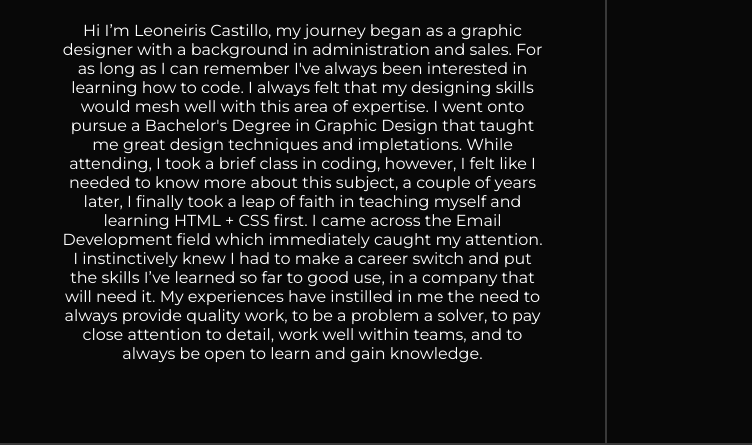
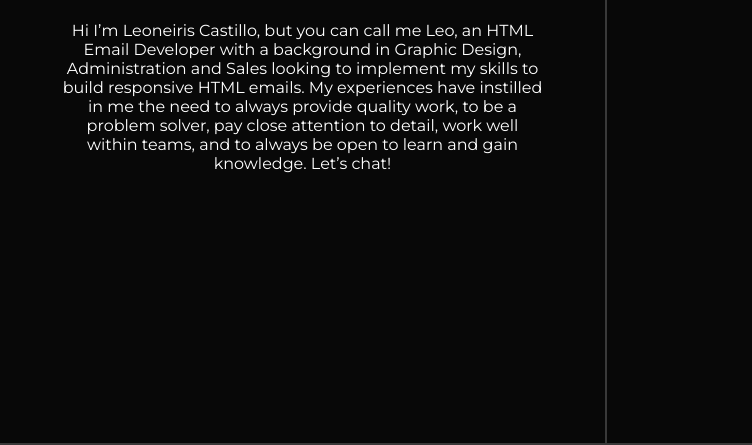
Before and after one commit to leoneirisdev/portfolio, a plain HTML site: page index.html in a window 1280 px wide. Shown: the part 1120-1565 px from the top of the page, 0-752 px from the left. Drawn offline with Linux system fonts and the light colour scheme.

Commit message:
Update index.html

```diff
--- a/index.html
+++ b/index.html
@@ -72,7 +72,7 @@
         <div class="about" id="about">
             <h1>About Me</h1>
             <img src="images/me.png" class="me" alt="a picture of me" width="250">
-            <p>Hi I’m Leoneiris Castillo, my journey began as a graphic designer with a background in administration and sales. For as long as I can remember I've always been interested in learning how to code. I always felt that my designing skills would mesh well with this area of expertise. I went onto pursue a Bachelor's Degree in Graphic Design that taught me great design techniques and impletations. While attending, I took a brief class in coding, however, I felt like I needed to know more about this subject, a couple of years later, I finally took a leap of faith in teaching myself and learning HTML + CSS first. I came across the Email Development field which immediately caught my attention. I instinctively knew I had to make a career switch and put the skills I’ve learned so far to good use, in a company that will need it. My experiences have instilled in me the need to always provide quality work, to be a problem a solver, to pay close attention to detail, work well within teams, and to always be open to learn and gain knowledge.</p>
+            <p>Hi I’m Leoneiris Castillo, but you can call me Leo, an HTML Email Developer with a background in Graphic Design, Administration and Sales looking to implement my skills to build responsive HTML emails. My experiences have instilled in me the need to always provide quality work, to be a problem solver, pay close attention to detail, work well within teams, and to always be open to learn and gain knowledge. Let’s chat!</p>
         </div>
 
         <hr class="solid-3">
```
